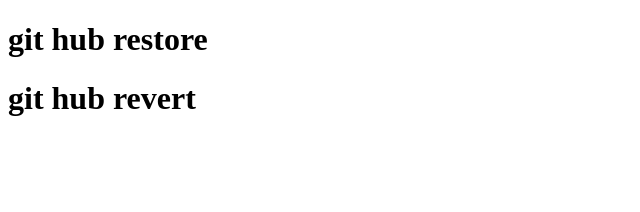
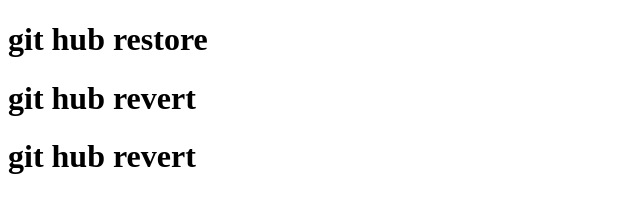
Before and after one commit to Vasuandhub1/GitHub_Practices, a plain HTML site: page index.html in a window 1280 px wide. Shown: the whole page, without its empty margins (0-640 px from the left). Drawn offline with Linux system fonts and the light colour scheme.

Commit message:
Update index.html

```diff
--- a/index.html
+++ b/index.html
@@ -8,5 +8,6 @@
 <body>
     <h1>git hub restore</h1>
     <h1>git hub revert </h1>
+     <h1>git hub revert </h1>
 </body>
 </html>
```
